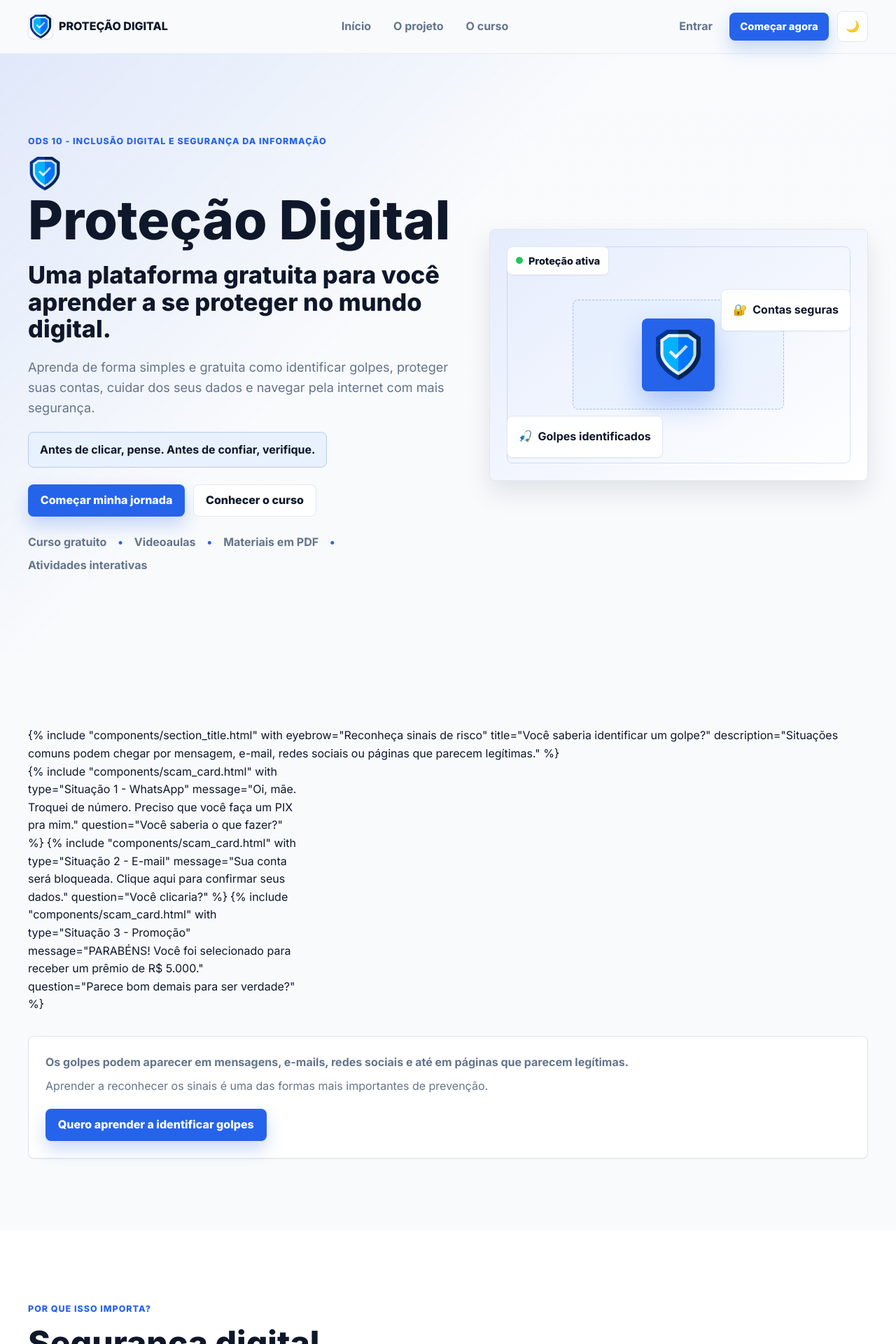
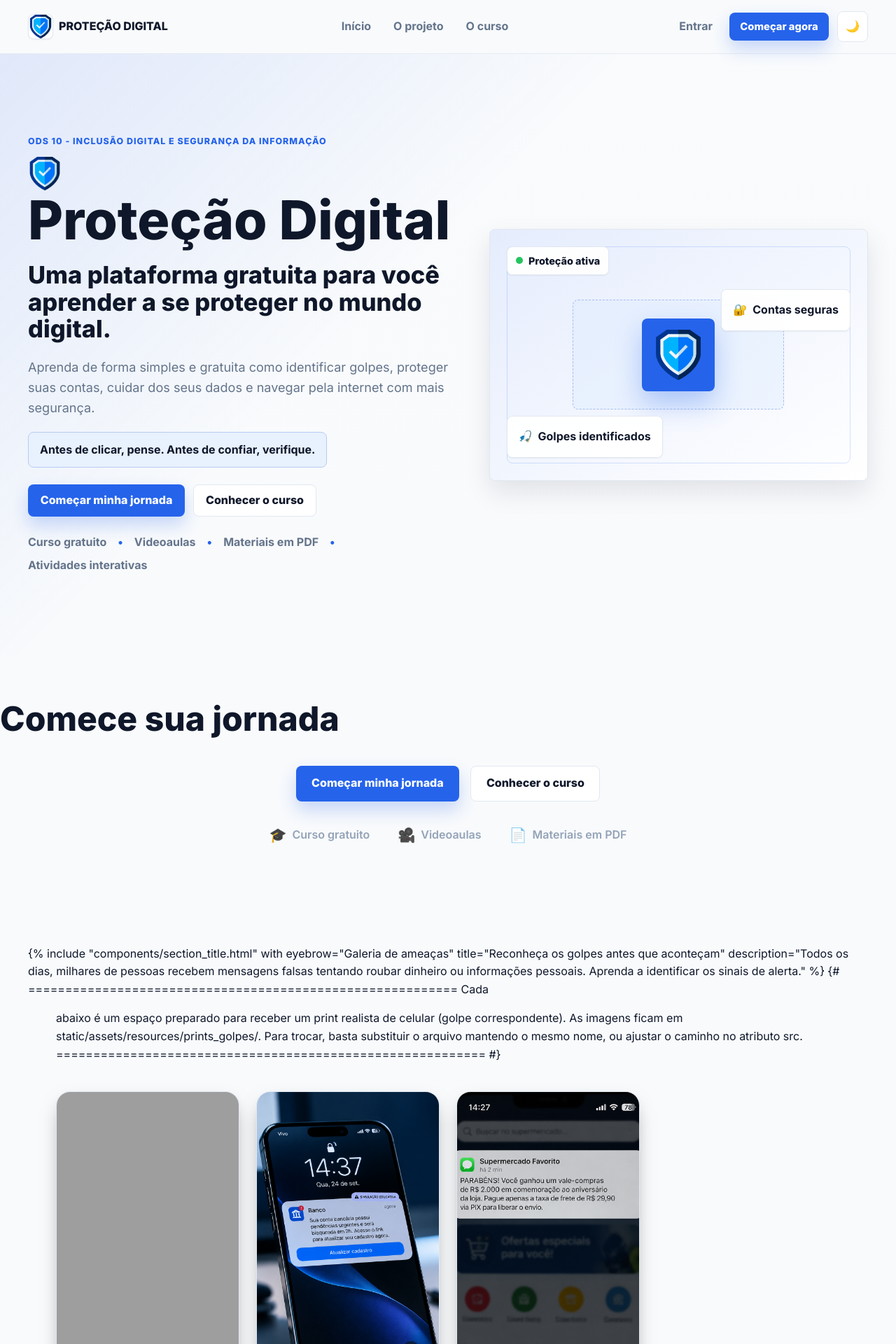
Before and after one commit to andreluis3/protege_digital, a Django app: page / in a window 1280 px wide. Shown: the top 1920 px of the page at 70% size. Run offline with Django 5.2, Linux system fonts and the light colour scheme; grey boxes are pictures that could not be loaded.

Commit message:
implementando theatro para mosaico de golpes, arrumando a home e adicionando prints de golpes para por no moisaico

```diff
--- a/core/templates/core/home.html
+++ b/core/templates/core/home.html
@@ -11,11 +11,36 @@
         rel="stylesheet"
         href="{% static 'css/home.css' %}"
     >
+    <link
+        rel="stylesheet"
+        href="{% static 'css/threat-gallery.css' %}"
+    >
+{% endblock %}
+
+{% block extra_js %}
+    <script
+        src="{% static 'js/threat-gallery.js' %}"
+        defer
+    ></script>
 {% endblock %}
 
 {% block content %}
 
     {% include "components/hero.html" %}
+
+
+    <!-- =========================================================
+         CTA DE JORNADA (botões + benefícios)
+    ========================================================== -->
+
+    {% include "components/journey_cta.html" %}
+
+
+    <!-- =========================================================
+         GALERIA DE AMEAÇAS (mosaico de prints reais)
+    ========================================================== -->
+
+    {% include "components/threat_gallery.html" %}
 
 
     <!-- =========================================================
--- a/frontend/templates/base.html
+++ b/frontend/templates/base.html
@@ -58,6 +58,8 @@
         src="{% static 'js/main.js' %}"
         defer
     ></script>
+
+    {% block extra_js %}{% endblock %}
 </head>
 
 <body>
--- /dev/null
+++ b/frontend/templates/components/journey_cta.html
@@ -0,0 +1,56 @@
+{% load static %}
+
+<section
+    class="section journey-cta-section"
+    aria-labelledby="journey-cta-title"
+>
+
+    <h2 id="journey-cta-title" class="sr-only">
+        Comece sua jornada
+    </h2>
+
+    <div class="container journey-cta">
+
+        <div class="journey-cta__actions">
+
+            <a
+                href="{% url 'core:curso' %}"
+                class="btn btn-primary btn-large"
+            >
+                Começar minha jornada
+            </a>
+
+            <a
+                href="#aprendizado"
+                class="btn btn-secondary btn-large"
+            >
+                Conhecer o curso
+            </a>
+
+        </div>
+
+        <ul
+            class="journey-cta__benefits"
+            aria-label="Benefícios do curso"
+        >
+
+            <li>
+                <span class="journey-cta__icon" aria-hidden="true">🎓</span>
+                <span>Curso gratuito</span>
+            </li>
+
+            <li>
+                <span class="journey-cta__icon" aria-hidden="true">🎥</span>
+                <span>Videoaulas</span>
+            </li>
+
+            <li>
+                <span class="journey-cta__icon" aria-hidden="true">📄</span>
+                <span>Materiais em PDF</span>
+            </li>
+
+        </ul>
+
+    </div>
+
+</section>
--- /dev/null
+++ b/frontend/templates/components/threat_gallery.html
@@ -0,0 +1,110 @@
+{% load static %}
+
+<section
+    class="section threat-gallery-section"
+    aria-labelledby="threat-gallery-title"
+>
+
+    <div class="container">
+
+        {% include "components/section_title.html"
+            with eyebrow="Galeria de ameaças"
+            title="Reconheça os golpes antes que aconteçam"
+            description="Todos os dias, milhares de pessoas recebem mensagens falsas tentando roubar dinheiro ou informações pessoais. Aprenda a identificar os sinais de alerta."
+        %}
+
+        {# ==========================================================
+           Cada <figure> abaixo é um espaço preparado para receber um
+           print realista de celular (golpe correspondente). As imagens
+           ficam em static/assets/resources/prints_golpes/. Para trocar,
+           basta substituir o arquivo mantendo o mesmo nome, ou ajustar
+           o caminho no atributo src.
+        ========================================================== #}
+
+        <div class="threat-gallery">
+
+            <figure class="threat-frame" data-threat="familiar-falso">
+                <div class="threat-frame__screen">
+                    <img
+                        src="{% static 'assets/resources/prints_golpes/pix_zap.png' %}"
+                        alt="Print simulando golpe do falso familiar pedindo PIX no WhatsApp"
+                        loading="lazy"
+                    >
+                </div>
+            </figure>
+
+            <figure class="threat-frame" data-threat="phishing-bancario">
+                <div class="threat-frame__screen">
+                    <img
+                        src="{% static 'assets/resources/prints_golpes/golpe_banco.png' %}"
+                        alt="Print simulando e-mail ou mensagem de phishing bancário"
+                        loading="lazy"
+                    >
+                </div>
+            </figure>
+
+            <figure class="threat-frame" data-threat="premio-falso">
+                <div class="threat-frame__screen">
+                    <img
+                        src="{% static 'assets/resources/prints_golpes/premio-falso.png' %}"
+                        alt="Print simulando mensagem de prêmio falso"
+                        loading="lazy"
+                    >
+                </div>
+            </figure>
+
+            <figure class="threat-frame" data-threat="vaga-emprego-falsa">
+                <div class="threat-frame__screen">
+                    <img
+                        src="{% static 'assets/resources/prints_golpes/vaga-emprego-falsa.png' %}"
+                        alt="Print simulando falsa oportunidade de emprego"
+                        loading="lazy"
+                    >
+                </div>
+            </figure>
+
+            <figure class="threat-frame" data-threat="central-cartao-falsa">
+                <div class="threat-frame__screen">
+                    <img
+                        src="{% static 'assets/resources/prints_golpes/central-cartao-falsa.png' %}"
+                        alt="Print simulando ligação de falsa central de cartão"
+                        loading="lazy"
+                    >
+                </div>
+            </figure>
+
+            <figure class="threat-frame" data-threat="loja-falsa-desconto">
+                <div class="threat-frame__screen">
+                    <img
+                        src="{% static 'assets/resources/prints_golpes/loja-falsa-desconto.png' %}"
+                        alt="Print simulando loja falsa com desconto agressivo"
+                        loading="lazy"
+                    >
+                </div>
+            </figure>
+
+            <figure class="threat-frame" data-threat="entrega-falsa">
+                <div class="threat-frame__screen">
+                    <img
+                        src="{% static 'assets/resources/prints_golpes/entrega-falsa.png' %}"
+                        alt="Print simulando golpe da falsa entrega"
+                        loading="lazy"
+                    >
+                </div>
+            </figure>
+
+            <figure class="threat-frame" data-threat="credenciais-corporativas">
+                <div class="threat-frame__screen">
+                    <img
+                        src="{% static 'assets/resources/prints_golpes/credenciais-corporativas.png' %}"
+                        alt="Print simulando roubo de credenciais corporativas"
+                        loading="lazy"
+                    >
+                </div>
+            </figure>
+
+        </div>
+
+    </div>
+
+</section>
--- /dev/null
+++ b/static/css/threat-gallery.css
@@ -0,0 +1,151 @@
+/* =========================================================
+   CTA DE JORNADA (botões + benefícios)
+========================================================== */
+
+.journey-cta-section {
+    padding-block: clamp(2.5rem, 5vw, 4rem);
+}
+
+.journey-cta {
+    display: flex;
+    flex-direction: column;
+    align-items: center;
+    gap: 2rem;
+    text-align: center;
+}
+
+.journey-cta__actions {
+    display: flex;
+    flex-wrap: wrap;
+    justify-content: center;
+    gap: 1rem;
+}
+
+.journey-cta__benefits {
+    display: flex;
+    flex-wrap: wrap;
+    justify-content: center;
+    gap: 1.5rem 2.5rem;
+    list-style: none;
+    margin: 0;
+    padding: 0;
+}
+
+.journey-cta__benefits li {
+    display: flex;
+    align-items: center;
+    gap: 0.5rem;
+    font-weight: 600;
+    color: var(--color-text-secondary, #94a3b8);
+}
+
+.journey-cta__icon {
+    font-size: 1.25rem;
+}
+
+
+/* =========================================================
+   GALERIA DE AMEAÇAS (mosaico de prints de celular)
+========================================================== */
+
+.threat-gallery-section {
+    padding-block: clamp(3rem, 6vw, 5rem);
+}
+
+.threat-gallery {
+    display: grid;
+    grid-template-columns: repeat(4, 1fr);
+    grid-auto-rows: 1fr;
+    gap: 1.5rem;
+    margin-top: 2.5rem;
+}
+
+.threat-frame {
+    position: relative;
+    aspect-ratio: 9 / 16;
+    margin: 0;
+    border-radius: 1.25rem;
+    overflow: hidden;
+    background: linear-gradient(
+        160deg,
+        var(--color-surface, #111c31),
+        var(--color-surface-alt, #0b1425)
+    );
+    border: 1px solid var(--color-border, rgba(255, 255, 255, 0.08));
+    box-shadow: 0 12px 30px -12px rgba(0, 0, 0, 0.55);
+
+    opacity: 0;
+    transform: translateY(28px) scale(0.97);
+    transition:
+        opacity 0.6s ease,
+        transform 0.6s ease,
+        box-shadow 0.3s ease,
+        border-color 0.3s ease;
+    transition-delay: calc(var(--stagger, 0) * 70ms);
+}
+
+.threat-frame.is-visible {
+    opacity: 1;
+    transform: translateY(0) scale(1);
+}
+
+.threat-frame:hover,
+.threat-frame:focus-within {
+    transform: translateY(-6px) scale(1.02);
+    box-shadow: 0 20px 40px -14px rgba(37, 99, 235, 0.45);
+    border-color: var(--color-primary, #2563eb);
+}
+
+.threat-frame__screen {
+    position: absolute;
+    inset: 0;
+}
+
+.threat-frame__screen img {
+    width: 100%;
+    height: 100%;
+    object-fit: cover;
+    display: block;
+}
+
+/* Efeito de mosaico: alguns quadros ganham mais destaque/tamanho */
+.threat-frame:nth-child(1),
+.threat-frame:nth-child(6) {
+    grid-row: span 2;
+}
+
+.threat-frame:nth-child(4) {
+    grid-column: span 2;
+    aspect-ratio: 16 / 10;
+}
+
+@media (max-width: 1024px) {
+    .threat-gallery {
+        grid-template-columns: repeat(3, 1fr);
+    }
+
+    .threat-frame:nth-child(4) {
+        grid-column: span 1;
+        aspect-ratio: 9 / 16;
+    }
+}
+
+@media (max-width: 720px) {
+    .threat-gallery {
+        grid-template-columns: repeat(2, 1fr);
+        gap: 1rem;
+    }
+
+    .threat-frame:nth-child(1),
+    .threat-frame:nth-child(6) {
+        grid-row: span 1;
+    }
+}
+
+@media (prefers-reduced-motion: reduce) {
+    .threat-frame {
+        transition: none;
+        opacity: 1;
+        transform: none;
+    }
+}
--- /dev/null
+++ b/static/js/threat-gallery.js
@@ -0,0 +1,32 @@
+document.addEventListener('DOMContentLoaded', function () {
+    var frames = document.querySelectorAll('.threat-frame');
+
+    if (!frames.length) {
+        return;
+    }
+
+    // Sem suporte a IntersectionObserver: mostra tudo direto, sem animação
+    if (!('IntersectionObserver' in window)) {
+        frames.forEach(function (frame) {
+            frame.classList.add('is-visible');
+        });
+        return;
+    }
+
+    var observer = new IntersectionObserver(function (entries) {
+        entries.forEach(function (entry) {
+            if (entry.isIntersecting) {
+                entry.target.classList.add('is-visible');
+                observer.unobserve(entry.target);
+            }
+        });
+    }, {
+        threshold: 0.15,
+        rootMargin: '0px 0px -40px 0px'
+    });
+
+    frames.forEach(function (frame, index) {
+        frame.style.setProperty('--stagger', index);
+        observer.observe(frame);
+    });
+});
```
Also changed, not shown: static/assets/resources/prints_golpes/arquivo.txt (added, +15 -0 lines), static/assets/resources/prints_golpes/central-cartao-falsa.png (added), static/assets/resources/prints_golpes/golpe_banco.png (added), static/assets/resources/prints_golpes/pix_mae.png (added), static/assets/resources/prints_golpes/premio-falso.png (added).
